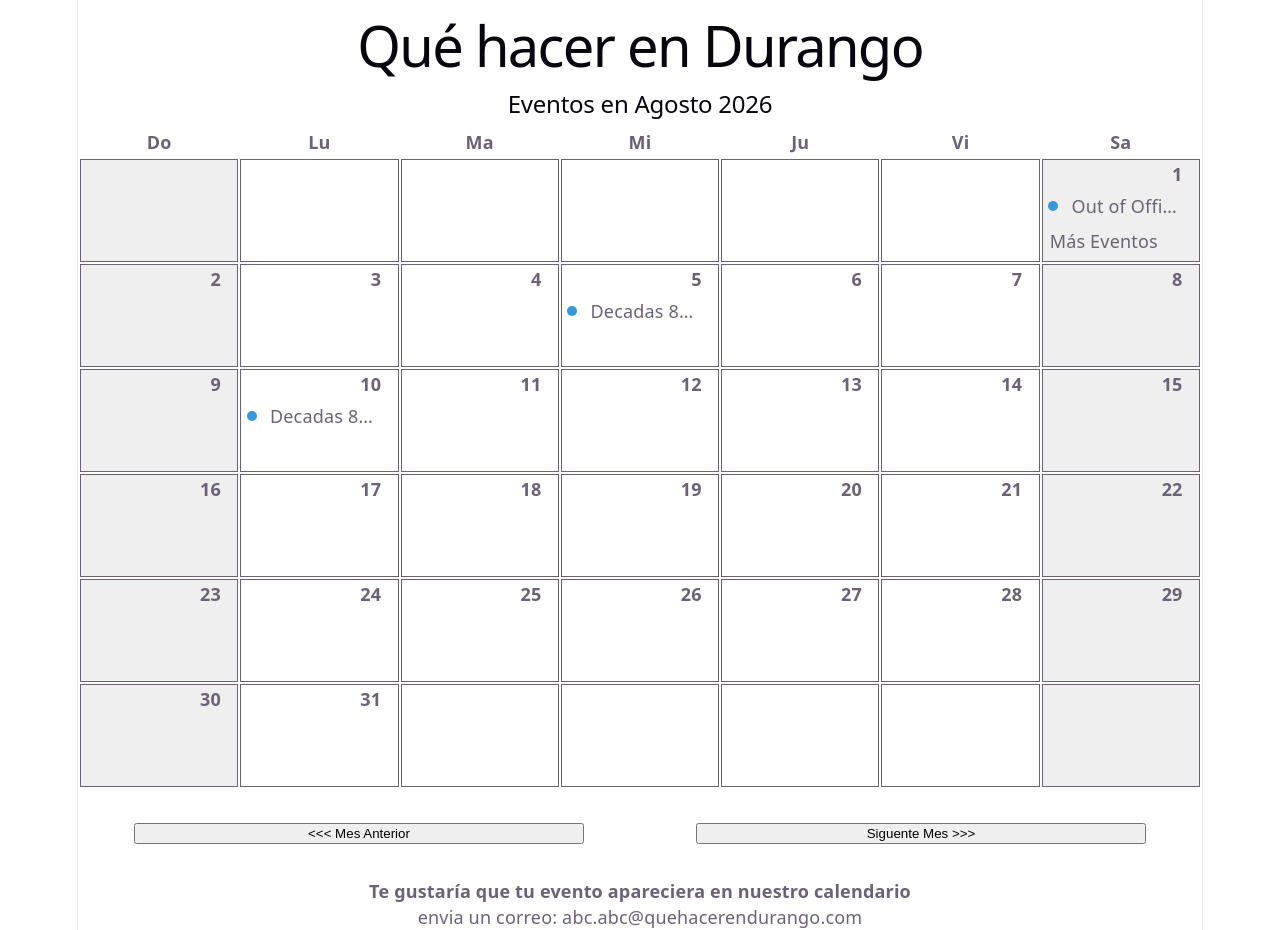
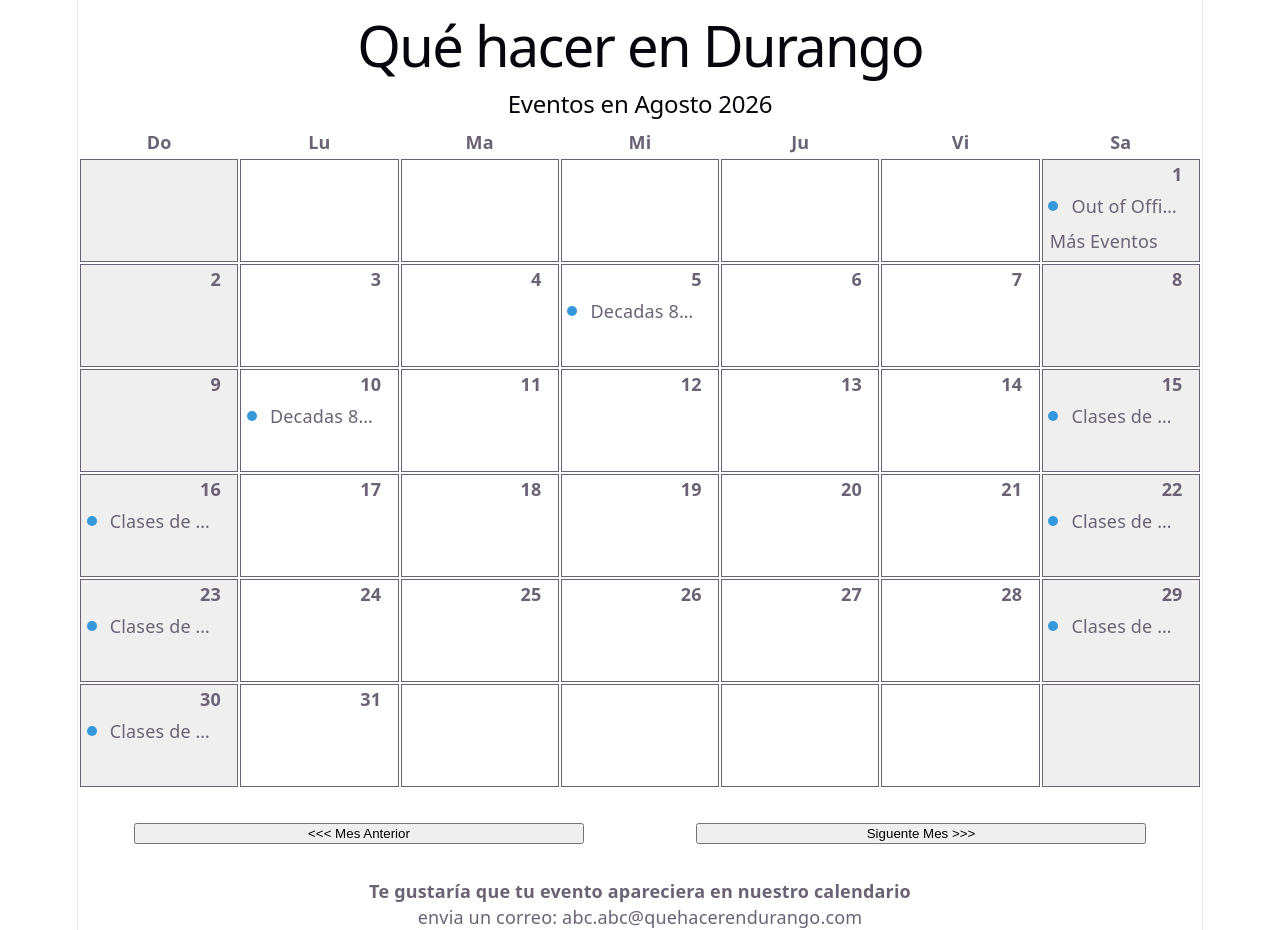
Before and after one commit to otz-dev/que-hacer-dgo, a React (Vite) app: page / in a window 1280 px wide. Built offline with nearby package versions, Linux system fonts and the light colour scheme.

Commit message:
QHED-10: Added event

```diff
--- a/src/Agenda/DayCell.jsx
+++ b/src/Agenda/DayCell.jsx
@@ -46,10 +46,80 @@ export const DayCell = (weekDay, weekNumber, dayLimit, firstWeekDayOfTheMonth, d
             type: 'teatro',
             allDay: true,
         }],
-        [],[], [], [], [],
-        [], [], [], [], [],
-        [], [], [], [], [],
-        [], [], [], [], [],
+        [
+
+        ],[], [], [], [{
+            id: '2026_08_15_1',
+            start: '2026-08-15T17:00:00',
+            end: '2026-08-15T19:00:00',
+            title: 'Clases de Patinaje: Escuela roller 360',
+            type: 'deportes',
+            allDay: true,
+            placeName: 'Skatepark 360',
+            address: 'Mina Bacís, Impregnadora Guadiana, 34217 Durango, Dgo.',
+            phone: 'N/A',
+            price: 'N/A'
+        },],
+        [{
+            id: '2026_08_15_1',
+            start: '2026-08-16T17:00:00',
+            end: '2026-08-16T19:00:00',
+            title: 'Clases de Patinaje: Escuela roller 360',
+            type: 'deportes',
+            allDay: true,
+            placeName: 'Skatepark 360',
+            address: 'Mina Bacís, Impregnadora Guadiana, 34217 Durango, Dgo.',
+            phone: 'N/A',
+            price: 'N/A'
+        },], [], [], [], [],
+        [], [{
+            id: '2026_08_15_1',
+            start: '2026-08-15T17:00:00',
+            end: '2026-08-15T19:00:00',
+            title: 'Clases de Patinaje: Escuela roller 360',
+            type: 'deportes',
+            allDay: true,
+            placeName: 'Skatepark 360',
+            address: 'Mina Bacís, Impregnadora Guadiana, 34217 Durango, Dgo.',
+            phone: 'N/A',
+            price: 'N/A'
+        },],
+        [{
+            id: '2026_08_15_1',
+            start: '2026-08-16T17:00:00',
+            end: '2026-08-16T19:00:00',
+            title: 'Clases de Patinaje: Escuela roller 360',
+            type: 'deportes',
+            allDay: true,
+            placeName: 'Skatepark 360',
+            address: 'Mina Bacís, Impregnadora Guadiana, 34217 Durango, Dgo.',
+            phone: 'N/A',
+            price: 'N/A'
+        },], [], [],
+        [], [], [], [{
+            id: '2026_08_15_1',
+            start: '2026-08-15T17:00:00',
+            end: '2026-08-15T19:00:00',
+            title: 'Clases de Patinaje: Escuela roller 360',
+            type: 'deportes',
+            allDay: true,
+            placeName: 'Skatepark 360',
+            address: 'Mina Bacís, Impregnadora Guadiana, 34217 Durango, Dgo.',
+            phone: 'N/A',
+            price: 'N/A'
+        },],
+        [{
+            id: '2026_08_15_1',
+            start: '2026-08-16T17:00:00',
+            end: '2026-08-16T19:00:00',
+            title: 'Clases de Patinaje: Escuela roller 360',
+            type: 'deportes',
+            allDay: true,
+            placeName: 'Skatepark 360',
+            address: 'Mina Bacís, Impregnadora Guadiana, 34217 Durango, Dgo.',
+            phone: 'N/A',
+            price: 'N/A'
+        },],
         [], [], [], [], [],
         [], [], [], [], [],
         [], []
```
